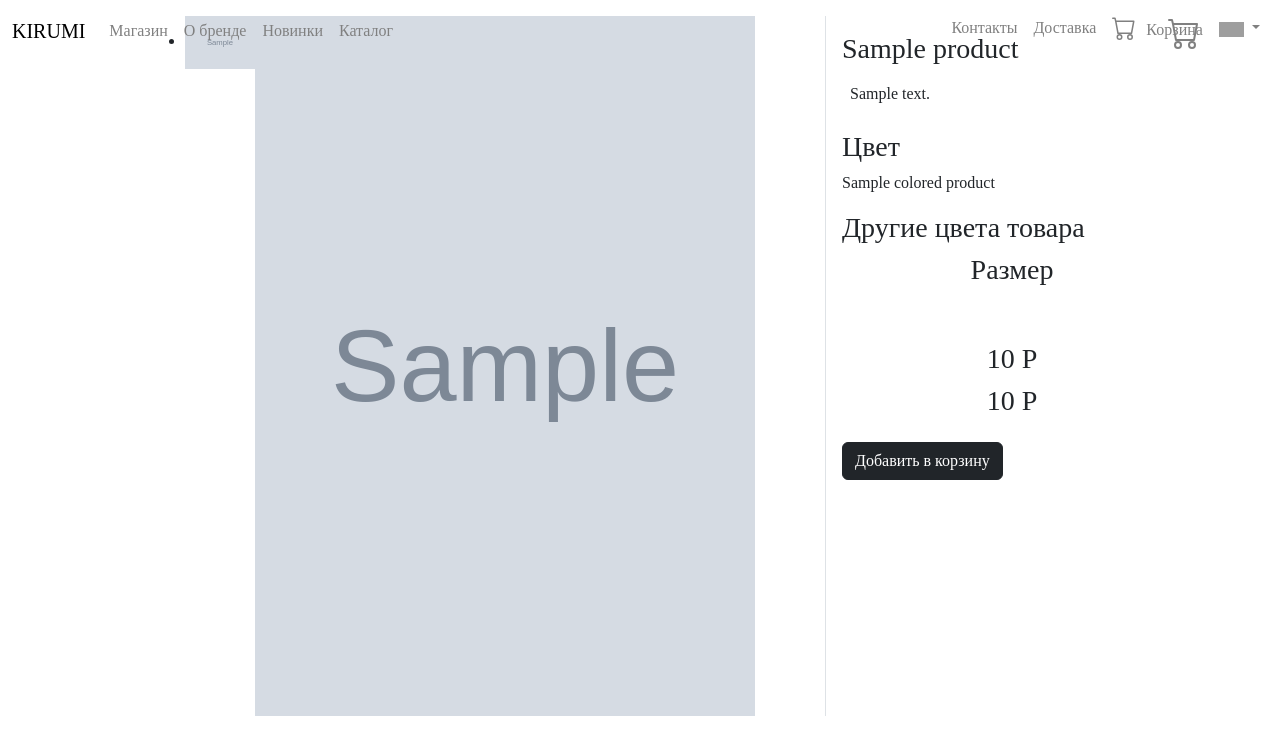
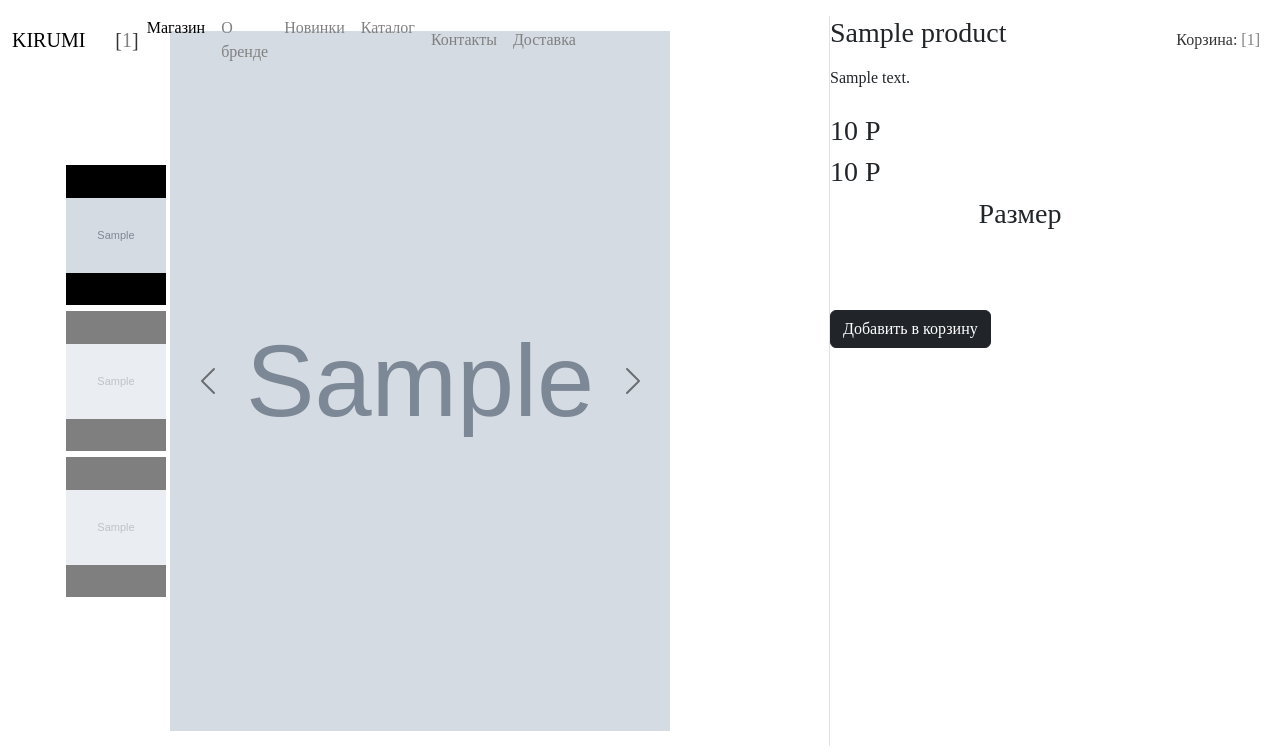
Before and after one commit to Gear-Droid/kirumi_shop, a Django app: template kirumi/mainapp/templates/product/product_page.html in a window 1280 px wide. Shown: the top 750 px of the page. Run offline with Django 3.2, Linux system fonts and the light colour scheme; the template is opened without the code that fills it: most values are stand-ins (such as "Sample title", 1, 10 or a date in 2020); grey boxes marked "Sample" are stand-in pictures; some libraries are stand-ins or nearby versions; some web fonts are replaced; grey boxes are pictures that could not be loaded.

Commit message:
New design 2.0 init

```diff
--- a/kirumi/mainapp/templates/about_brand/about_brand.html
+++ b/kirumi/mainapp/templates/about_brand/about_brand.html
@@ -16,7 +16,7 @@
 {% endblock style %}
 
 {% block content %}
-<h2 class="fade-in pb-2 my-3 border-bottom">{% trans "О бренде" %}</h2>
+<h2 class="fade-in pb-2 my-3">{% trans "О бренде" %}</h2>
 <div class="container mb-3">
     KIRUMI - бренд, созданный объединить людей, которые не только любят аниме, но и предпочитают носить исключительно стильные и высококачественные вещи.<br>
     <br>
--- a/kirumi/mainapp/templates/contacts/contacts.html
+++ b/kirumi/mainapp/templates/contacts/contacts.html
@@ -24,7 +24,7 @@
 {% endblock intro %}
 
 {% block content %}
-<h2 class="fade-in pb-2 my-3 border-bottom">{% trans "Контакты" %}</h2>
+<h2 class="fade-in pb-2 my-3">{% trans "Контакты" %}</h2>
 <div class="container mb-3">
   <br>
   <br>
--- a/kirumi/mainapp/templates/homepage.html
+++ b/kirumi/mainapp/templates/homepage.html
@@ -18,8 +18,7 @@
 	<!-- <meta name="yandex-verification" content="6900977733fba006" /> -->
   <!-- <meta name="google-site-verification" content="HAaj6DI9-GH18Me0i4aGBNiA0T3ueYTMTYLOvMrX6uA" /> -->
 
-  <link rel="preload" href="{% static 'fonts/Righteous-Regular.ttf' %}" as="font" type="font/ttf" crossorigin>
-  <link rel="preload" href="{% static 'fonts/TelluralBold.ttf' %}" as="font" type="font/ttf" crossorigin>
+  <link rel="preload" href="{% static 'fonts/Inter-Regular.otf' %}" as="font" type="font/ttf" crossorigin>
 
   <!--===============================================================================================-->
     <!-- Bootstrap core CSS -->
@@ -49,16 +48,19 @@
 
     @font-face{
       font-family: "MyEngFont";
-      src: url('{% static 'fonts/Righteous-Regular.ttf' %}') format('truetype');
+      src: url('{% static 'fonts/Inter-Regular.otf' %}') format('truetype');
     }
     @font-face{
       font-family: "MyRuFont";
-      src: url('{% static 'fonts/TelluralBold.ttf' %}') format('truetype');
+      src: url('{% static 'fonts/Inter-Regular.otf' %}') format('truetype');
     }
     *{
       font-family: "MyEngFont", "MyRuFont";
     }
     a.nav-link, a.footer-nav-link, p.copyright-text{
+      color: grey;
+    }
+    .text-muted {
       color: grey !important;
     }
 
@@ -70,8 +72,6 @@
 </head>
 
 <body>
-  <div class="prefooter">
-
   <!-- Yandex.Metrika counter -->
     <!-- <script type="text/javascript" >
       (function(m,e,t,r,i,k,a){m[i]=m[i]||function(){(m[i].a=m[i].a||[]).push(arguments)};
@@ -92,23 +92,21 @@
   <nav class="navbar navbar-expand-lg fixed-top" aria-label="navbar">
     <div class="container-fluid d-flex">
 
+      <a class="navbar-brand" href="{% url 'homepage' %}" style="margin-right: 30px;">KIRUMI</a>
+
+      <a class="nav-link nav-link-with-icon on-collapse" href="{% url 'cart' %}" style="text-align: end; font-size:20px;">
+        <span style="color: #343434;">[<span style="color: grey;">{{cart.total_products}}</span>]</span>
+      </a>
+
       <button class="navbar-toggler hamburger collapsed" type="button" data-bs-toggle="collapse" data-bs-target="#navbarContent" aria-controls="navbarContent" aria-expanded="false" aria-label="Toggle navigation">
         <span class="line"></span>
         <span class="line"></span>
         <span class="line"></span>
       </button>
 
-        <a class="navbar-brand" href="{% url 'homepage' %}">KIRUMI</a>
-
-        <a class="nav-link nav-link-with-icon on-collapse" style="padding: 8px 12px; position: absolute; right: 60px; top: 9px;" href="{% url 'cart' %}">
-          <svg xmlns="{% static 'images/cart.svg' %}" width="40" height="40" fill="currentColor" class="bi bi-cart" viewBox="0 0 20 20">
-            <path d="M0 1.5A.5.5 0 0 1 .5 1H2a.5.5 0 0 1 .485.379L2.89 3H14.5a.5.5 0 0 1 .491.592l-1.5 8A.5.5 0 0 1 13 12H4a.5.5 0 0 1-.491-.408L2.01 3.607 1.61 2H.5a.5.5 0 0 1-.5-.5zM3.102 4l1.313 7h8.17l1.313-7H3.102zM5 12a2 2 0 1 0 0 4 2 2 0 0 0 0-4zm7 0a2 2 0 1 0 0 4 2 2 0 0 0 0-4zm-7 1a1 1 0 1 1 0 2 1 1 0 0 1 0-2zm7 0a1 1 0 1 1 0 2 1 1 0 0 1 0-2z"/>
-          </svg>
-        </a>
-
       <div class="collapse navbar-collapse" id="navbarContent">
 
-          <ul class="navbar-nav">
+        <ul class="navbar-nav" style="">
           <li class="nav-item">
             <a class="nav-link active" aria-current="page" href="{% url 'homepage' %}">{% trans "Магазин" %}</a>
           </li>
@@ -126,7 +124,7 @@
           </li>
         </ul>
 
-          <ul class="navbar-nav ms-auto">
+        <ul class="navbar-nav d-flex justify-content-start align-content-start" style="margin-left: 0; width: 100%;">
           <li class="nav-item">
             <a class="nav-link" href="{% url 'contacts' %}">{% trans "Контакты" %}</a>
           </li>
@@ -135,15 +133,15 @@
             <a class="nav-link" href="#">{% trans "Доставка" %}</a>
           </li>
 
-            <li class="nav-item">
-              <a class="nav-link nav-link-with-icon" href="{% url 'cart' %}">
-                <svg xmlns="{% static 'images/cart.svg' %}" width="30" height="30" fill="currentColor" class="bi bi-cart" viewBox="0 0 20 20">
+          <li class="nav-item ms-auto">
+            <a class="nav-link nav-link-with-icon" href="{% url 'cart' %}" style="color: #343434;">
+              {% comment %} <svg xmlns="{% static 'images/cart.svg' %}" width="30" height="30" fill="currentColor" class="bi bi-cart" viewBox="0 0 20 20">
                 <path d="M0 1.5A.5.5 0 0 1 .5 1H2a.5.5 0 0 1 .485.379L2.89 3H14.5a.5.5 0 0 1 .491.592l-1.5 8A.5.5 0 0 1 13 12H4a.5.5 0 0 1-.491-.408L2.01 3.607 1.61 2H.5a.5.5 0 0 1-.5-.5zM3.102 4l1.313 7h8.17l1.313-7H3.102zM5 12a2 2 0 1 0 0 4 2 2 0 0 0 0-4zm7 0a2 2 0 1 0 0 4 2 2 0 0 0 0-4zm-7 1a1 1 0 1 1 0 2 1 1 0 0 1 0-2zm7 0a1 1 0 1 1 0 2 1 1 0 0 1 0-2z"/>
-                </svg>
-                {% trans "Корзина" %}
+              </svg> {% endcomment %}
+              {% trans "Корзина" %}: <span style="color: grey;">[{{cart.total_products}}]</span>
             </a>
           </li>
-
+          {% comment %}
           <li class="nav-item dropdown languageSwitcher">
             <a class="nav-link dropdown-toggle" href="#" id="languageSelector" data-bs-toggle="dropdown" aria-expanded="false">
               {% if LANGUAGE_CODE == 'ru' %}
@@ -184,6 +182,8 @@
               </li>
             </ul>
           </li>
+          {% endcomment %}
+
         </ul>
         <!-- <form>
           <input class="form-control" type="text" placeholder="Search" aria-label="Search">
@@ -216,30 +216,54 @@
     {% block content %}
 
       <div id="KirumiCarouselDark" class="carousel carousel-dark slide" data-bs-ride="carousel">
+
         <div class="carousel-indicators">
           <button type="button" data-bs-target="#KirumiCarouselDark" data-bs-slide-to="0" class="active" aria-current="true" aria-label="Slide 1"></button>
           <button type="button" data-bs-target="#KirumiCarouselDark" data-bs-slide-to="1" aria-label="Slide 2"></button>
         </div>
+
         <div class="carousel-inner">
           <div class="carousel-item active" data-bs-interval="3500">
-              <img height = "500" src="{% static 'images/anime-girl-gold-fish-flying-wallpaper-1920x600.jpg' %}"
+            <img height = "600" src="{% static 'images/banner.png' %}"
               class="d-block w-100" alt="anime-girl-gold-fish-flying-wallpaper"
               loading="lazy">
             <div class="overlay carousel-caption d-md-block">
               <p>Свободный крой.</p>
               <p>Оригинальные цвета. 100% хлопок.</p>
-                <p style="font-size: 200%; line-height: 30px;">Vintage</p>
+              <div style="display: flex; flex-direction: row; height: 300px; align-items: center; justify-content: space-around;">
+                <p style="margin-left: 0; font-size: 60px; line-height: 60px; writing-mode: tb-rl; transform: rotate(-180deg); font-weight: bold;">FALL22</p>
+
+                <div style="display: flex; flex-direction: row;">
+                  <p style="font-size: 20px;">ПОДРОБНЕЕ
+                    <svg xmlns="http://www.w3.org/2000/svg" width="16" height="16" fill="currentColor" class="bi bi-arrow-right" viewBox="0 0 16 16" style="zoom: 1.6; rotate: -45deg;">
+                      <path fill-rule="evenodd" d="M1 8a.5.5 0 0 1 .5-.5h11.793l-3.147-3.146a.5.5 0 0 1 .708-.708l4 4a.5.5 0 0 1 0 .708l-4 4a.5.5 0 0 1-.708-.708L13.293 8.5H1.5A.5.5 0 0 1 1 8z"/>
+                    </svg>
+                  </p>
+                </div>
+
+              </div>
             </div>
           </div>
 
           <div class="carousel-item" data-bs-interval="3500">
-              <img height = "500" src="{% static 'images/anime-cool-blonde-girl-1920x600.jpg' %}"
+            <img height = "600" src="{% static 'images/anime-cool-blonde-girl-1920x600.jpg' %}"
               class="d-block w-100" alt="anime-cool-blonde-girl"
               loading="lazy">
             <div class="overlay carousel-caption d-md-block">
               <p>Свободный крой.</p>
               <p>Оригинальные цвета. 100% хлопок.</p>
-                <p style="font-size: 200%; line-height: 30px;">Vintage</p>
+              <div style="display: flex; flex-direction: row; height: 300px; align-items: center; justify-content: space-around;">
+                <p style="margin-left: 0; font-size: 60px; line-height: 60px; writing-mode: tb-rl; transform: rotate(-180deg); font-weight: bold;">FALL22</p>
+
+                <div style="display: flex; flex-direction: row;">
+                  <p style="font-size: 20px;">ПОДРОБНЕЕ
+                    <svg xmlns="http://www.w3.org/2000/svg" width="16" height="16" fill="currentColor" class="bi bi-arrow-right" viewBox="0 0 16 16" style="zoom: 1.6; rotate: -45deg;">
+                      <path fill-rule="evenodd" d="M1 8a.5.5 0 0 1 .5-.5h11.793l-3.147-3.146a.5.5 0 0 1 .708-.708l4 4a.5.5 0 0 1 0 .708l-4 4a.5.5 0 0 1-.708-.708L13.293 8.5H1.5A.5.5 0 0 1 1 8z"/>
+                    </svg>
+                  </p>
+                </div>
+
+              </div>
             </div>
           </div>
         </div>
@@ -281,6 +305,7 @@
   </div>
   <!-- /.content -->
 
+  <div class="prefooter">
     {% block prefooter %}
 
       <section class="showcase">
--- a/kirumi/mainapp/templates/product/product_page.html
+++ b/kirumi/mainapp/templates/product/product_page.html
@@ -24,13 +24,15 @@
 
 {% block content %}
 
-  <div class="container mt-3 mb-5">
-    <div class="product_details_card">
+  <div class="container mt-3 mb-5" style="padding: 0;">
+    <div class="product_details_card" style="overflow: visible;">
       <div class="row g-0">
-        <div class="col-md-8 border-end">
-          <div class="d-flex flex-row justify-content-center">
+        <div class="col-md-8 border-end" style="display: flex;">
+          <div style="width:100px; height:730px; padding:15px 0;"></div>
 
-            <div class="thumbnail_images">
+          <div class="left-side d-flex flex-row justify-content-center" style="padding: 15px 0;">
+
+            {% comment %} <div class="thumbnail_images">
               <ul class="d-flex flex-column">
                 {% for thumbnail_img in images %}
                   <li>
@@ -58,28 +60,99 @@
                 alt="{{ images.first.description }}"
                 width="500" height="700"
                 loading="eager" />
+            </div> {% endcomment %}
+
+            <div id="KirumiCarouselDark" class="carousel carousel-dark slide" data-ride="carousel" style="max-width:500px;">
+
+              <div class="carousel-indicators" style="flex-direction:column; top:0; left:-110px; width:110px; margin:0;">
+                <button type="button" data-bs-target="#KirumiCarouselDark" data-bs-slide-to="0" class="active" aria-current="true" aria-label="Slide 1"
+                  style="width: 100px!important; height:140px!important; padding:0!important; border:3px solid white;"
+                >
+                  <img style="display:block;"
+                    src="{{ images.first.image.url }}"
+                    width="100"
+                  />
+                </button>
+
+                <button type="button" data-bs-target="#KirumiCarouselDark" data-bs-slide-to="1" class="" aria-current="false" aria-label="Slide 2"
+                  style="width: 100px!important; height:140px!important; padding:0!important; border:3px solid white;"
+                >
+                  <img style="display:block;"
+                    src="{{ images.last.image.url }}"
+                    width="100"
+                  />
+                </button>
+
+                <button type="button" data-bs-target="#KirumiCarouselDark" data-bs-slide-to="2" class="" aria-current="false" aria-label="Slide 3"
+                  style="width: 100px!important; height:140px!important; padding:0!important; border:3px solid white;"
+                >
+                  <img style="display:block;"
+                    src="{{ images.first.image.url }}"
+                    width="100"
+                  />
+                </button>
+
               </div>
+
+              <div class="carousel-inner">
+                <div class="carousel-item active">
+                  <img class="d-block w-100" height=700 src="{{ images.first.image.url }}" alt="First slide">
+                </div>
+                <div class="carousel-item">
+                  <img class="d-block w-100" height=700 src="{{ images.last.image.url }}" alt="Second slide">
+                </div>
+                <div class="carousel-item">
+                  <img class="d-block w-100" height=700 src="{{ images.first.image.url }}" alt="Third slide">
+                </div>
+              </div>
+
+              <a class="carousel-control-prev" data-bs-target="#KirumiCarouselDark" role="button" data-bs-slide="prev">
+                <span class="carousel-control-prev-icon" aria-hidden="true"></span>
+                <span class="visually-hidden">Previous</span>
+              </a>
+              <a class="carousel-control-next" data-bs-target="#KirumiCarouselDark" role="button" data-bs-slide="next">
+                <span class="carousel-control-next-icon" aria-hidden="true"></span>
+                <span class="visually-hidden">Next</span>
+              </a>
+            </div>
+
+            {% comment %} <div class="main_image">
+              <img src="{{ images.first.image.url }}"
+                id="main_product_image"
+                alt="{{ images.first.description }}"
+                width="500" height="700"
+                loading="eager" />
+            </div> {% endcomment %}
+
           </div>
         </div>
 
         <div class="col-md-4">
-          <div class="p-3 right-side">
+          <div class="right-side">
             <div class="d-flex justify-content-between align-items-center">
               <h3>{{ colored_product.product.name }}</h3>
             </div>
-            <div class="mx-2 mt-2 mb-4 pr-3 content">
+            <div class="mt-2 mb-4 pr-3 content">
               <p class="description">
                 {{ colored_product.product.description }}
               </p>
             </div>
 
-            <h3 class="title">Цвет</h3>
+            <div class="mt-3">
+              {% if colored_product.old_price is not none %}
+                <h3 class="old_price">{{ colored_product.old_price }} Р</h3>
+              {% endif %}
+              <h3 class="new_price">{{ colored_product.price }} Р</h3>
+            </div>
+
+            {% comment %} <h3 class="title">Цвет</h3>
             <div class="my-2 pr-3 content">
               <p class="color-name">
                 {{ colored_product.name }}
               </p>
-            </div>
+            </div> {% endcomment %}
 
+            {% if colored_product.product.colors.all|length > 1 %}
               <div class="color-container mt-3">
                 <h3 class="title">Другие цвета товара</h3>
                 <div class="colors">
@@ -98,13 +171,14 @@
 
                 </div>
               </div>
+            {% endif %}
 
             <form action="{% url 'product_page' colored_product.product.slug colored_product.slug %}"
               method="post" style="text-align: center;">
               {% csrf_token %}
 
-              <h3 class="title">Размер</h3>
-              <div class="mt-2 mb-4 pr-3 content">
+              <h3 class="title mt-2">Размер</h3>
+              <div class="mb-4 pr-3 content">
                 <div class="btn-group btn-group-lg" role="group" aria-label="Basic radio toggle button group">
                   {% for size in colored_product.product.sizes.all|is_active %}
                     <input type="radio" class="btn-check" name="size" id="{{ size }}" value="{{ size }}" required>
@@ -113,13 +187,8 @@
                 </div>
               </div>
 
-              {% if colored_product.old_price is not none %}
-                <h3 class="old_price">{{ colored_product.old_price }} Р</h3>
-              {% endif %}
-              <h3 class="new_price">{{ colored_product.price }} Р</h3>
-
               <input type="hidden" name="add_to_cart" />
-              <div class="buttons d-flex flex-row mt-4">
+              <div class="buttons d-flex flex-row mt-5">
                 <button type="submit" class="btn btn-dark">Добавить в корзину</button>
               </div>
 
```
Also changed, not shown: kirumi/mainapp/templates/product/products_wrapper.html (+5 -7 lines), kirumi/mainapp/views.py (+6 -1 lines). Lines whose indentation alone changed are shown as unchanged.
